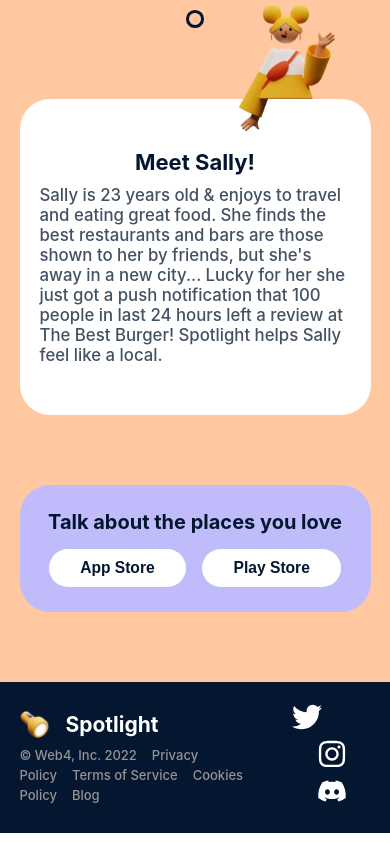
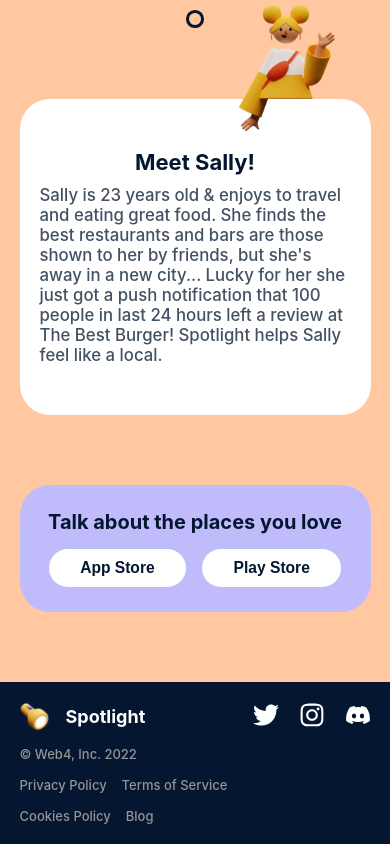
Before and after one commit to websmartdream428/spotlight, a React (Create React App) app: page / in a window 390 px wide. Shown: the part 2528-3372 px from the top of the page. Built offline with nearby package versions, Linux system fonts and the light colour scheme.

Commit message:
feat: complete the footer responsiv

```diff
--- a/src/layouts/footer/footer.styled.tsx
+++ b/src/layouts/footer/footer.styled.tsx
@@ -10,13 +10,22 @@
   justify-content: space-between;
   align-items: center;
   padding: 20px 0;
+  @media screen and (max-width: 700px) {
+    align-items: start;
+  }
 `;
 
 export const SocialGroup = styled.div`
-  font-size: 30px;
+  font-size: clamp(26px, 4vw, 30px);
   color: white;
   & > *:not(:first-child) {
-    margin-left: 25px;
+    margin-left: 30px;
+  }
+  min-width: 118px;
+  @media screen and (max-width: 768px) {
+    & > *:not(:first-child) {
+      margin-left: 20px;
+    }
   }
   & > * {
     cursor: pointer;
@@ -36,27 +45,47 @@
     margin-right: 17px;
   }
   span {
-    font-size: 21px;
+    font-size: clamp(18px, 4vw, 21px);
     font-weight: 700;
     color: #ffffff;
   }
 `;
 
 export const FooterLinks = styled.div`
+  display: flex;
   margin-top: 5px;
-  & > * {
+  * {
     font-weight: 500;
     font-size: 13px;
     color: #949494;
     text-decoration: none;
   }
-  & > *:not(:first-child) {
-    margin-left: 15px;
+  span {
+    margin-right: 15px;
   }
   a {
     transition: all 0.3s;
     :hover {
       color: #c0bcfc;
     }
+    white-space: nowrap;
+  }
+  @media screen and (max-width: 700px) {
+    flex-direction: column;
+    margin-top: 15px;
   }
 `;
+
+export const LinkGroup = styled.div`
+  display: flex;
+  flex-wrap: wrap;
+
+  & > *:not(:last-child) {
+    margin-right: 15px;
+  }
+  @media screen and (max-width: 700px) {
+    & > * {
+      margin-top: 15px;
+    }
+  }
+`;
--- a/src/layouts/footer/index.tsx
+++ b/src/layouts/footer/index.tsx
@@ -4,6 +4,7 @@
   FooterLogo,
   FooterSection,
   FooterWrapper,
+  LinkGroup,
   SocialGroup,
 } from "./footer.styled";
 
@@ -25,10 +26,12 @@
             </FooterLogo>
             <FooterLinks>
               <span>© Web4, Inc. {new Date().getFullYear()}</span>
-              <Link to="/">Privacy Policy</Link>
-              <Link to="/">Terms of Service</Link>
-              <Link to="/">Cookies Policy</Link>
-              <Link to="/">Blog</Link>
+              <LinkGroup>
+                <Link to="/">Privacy Policy</Link>
+                <Link to="/">Terms of Service</Link>
+                <Link to="/">Cookies Policy</Link>
+                <Link to="/">Blog</Link>
+              </LinkGroup>
             </FooterLinks>
           </div>
           <SocialGroup>
```
